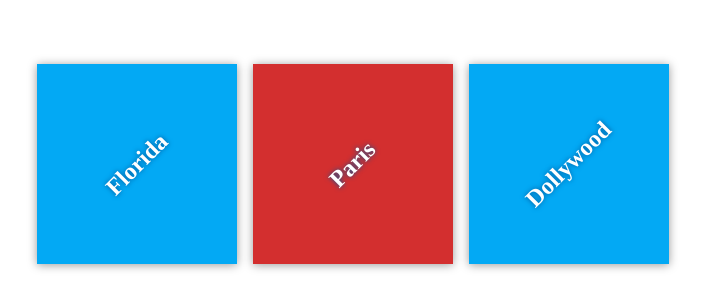
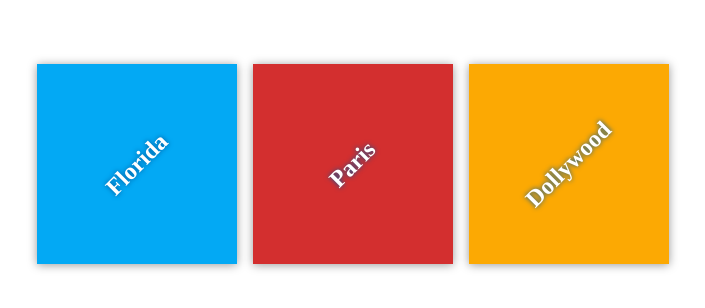
Before and after one commit to BRodgers-NZ/My-Travel-Plans, a plain HTML site: page index.html in a window 1280 px wide. Shown: the part 236-544 px from the top of the page, without its empty margins (287-992 px from the left). Drawn offline with Linux system fonts and the light colour scheme.

Commit message:
Style Destinations

```diff
--- a/css/app.css
+++ b/css/app.css
@@ -53,3 +53,7 @@ h2 {
 #paris {
     background-color: #d32f2f;
 }
+
+#dollywood {
+    background-color: #fca903;
+}
```
